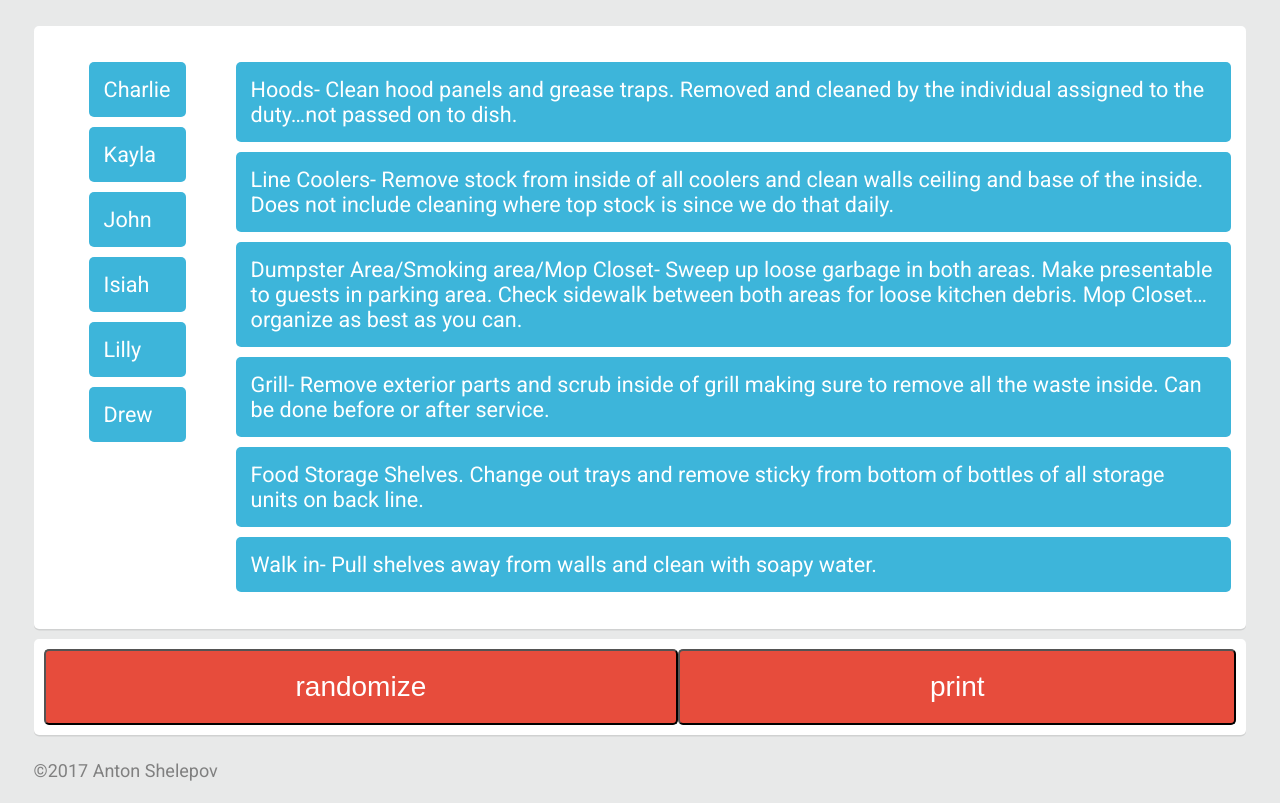
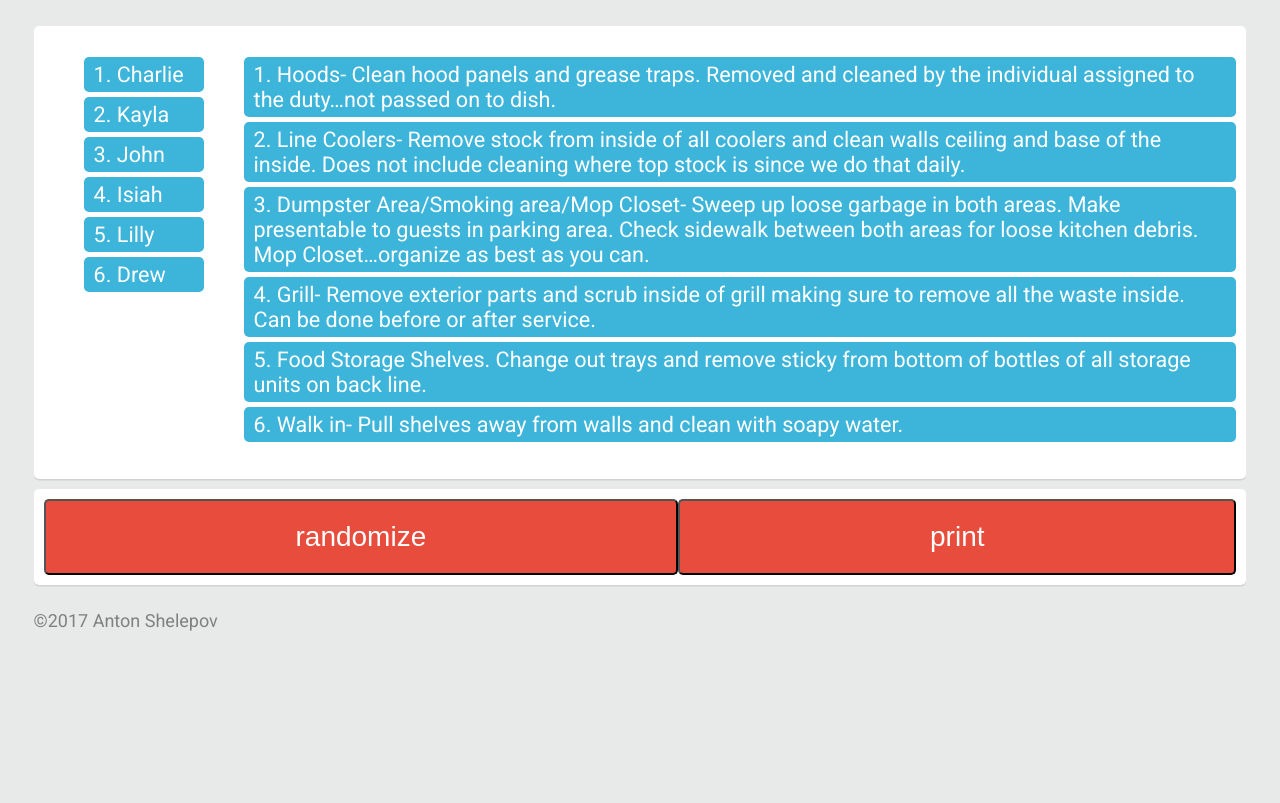
Before and after one commit to anton812s/kitchenCleaning, a plain HTML site: page index.html in a window 1280 px wide. Both pictures are taken after a click on the button "randomize". Shown: the part 83-886 px from the top of the page. After the commit the page ends 800 px from the top, so only its background shows below. Drawn offline with Linux system fonts and the light colour scheme.

Commit message:
add list numbers inside blocks

```diff
--- a/script.js
+++ b/script.js
@@ -1,12 +1,13 @@
 const button = document.querySelector('.generate');
+const name = document.querySelector('.name');
 const printButton = document.querySelector('.print');
-const names = document.querySelector('.name');
 
 button.addEventListener('click', () => {
-  for (var i = names.children.length; i >= 0; i--) {
-      names.appendChild(names.children[Math.random() * i | 0]);
+  for (var i = name.children.length; i >= 0; i--) {
+      name.appendChild(name.children[Math.random() * i | 0]);
   }
 });
+
 printButton.addEventListener('click', () => {
   window.print();
 });
--- a/style.css
+++ b/style.css
@@ -28,21 +28,19 @@ h1, p {
 .buttons {
   margin-top: 10px;
 }
-.name,
-.task {
-  display: flex;
-  flex-wrap: wrap;
-  flex-direction: column;
+
+.name li {
+  width: 120px;
 }
 
 li {
-	padding: 15px;
-	margin: 5px;
+	padding: 5px 10px;
+	margin-bottom: 5px;
+	border-radius: 5px;
 	background: #3db5da;
-	border-radius: 5px;
-
+	list-style: decimal inside;
+	text-align: left;
 }
-
 
 button {
   padding: 20px;
```
Also changed, not shown: index.html (+0 -2 lines).
